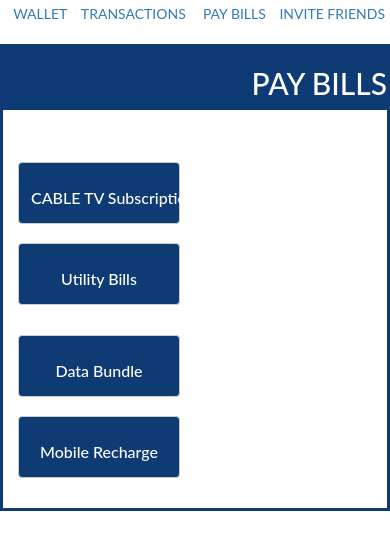
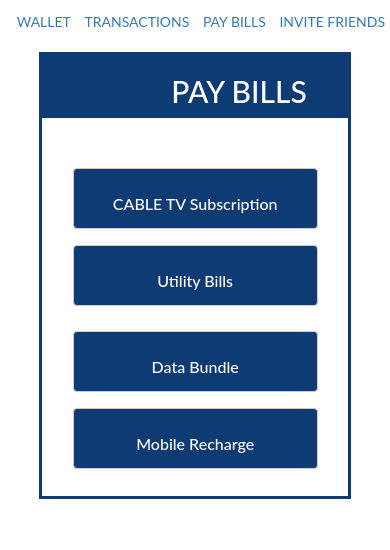
Before and after one commit to handsome9ice/handsome9icepaybills, a plain HTML site: page paybills.html in a window 390 px wide. Drawn offline with nearby package versions, Linux system fonts and the light colour scheme.

Commit message:
page now responsive on all devices

```diff
--- a/css/style.css
+++ b/css/style.css
@@ -6,19 +6,21 @@ body {
 header {
     text-align: right;
     font-style: bold;
-    margin: 1% auto;
+    margin: 3% auto;
 }
 
 h2 {
-
     font-style: bold;
     text-align: right;
+    padding-right: 13.5%;
 }
 
 h3 {
     font-size: 16px;
     font-style: bold;
     text-align: center;
+    padding-right: 15px;
+    padding-left: 15px;
 }
 
 hr {
@@ -32,19 +34,21 @@ hr {
 
 .paybills {
     margin: 20px auto;
-    width: auto;
+    width: 80%;
     border-style: solid;
     border-color: #0F3B75;
 }
 
 .col-sm-4 {
-    width: 50%;
     margin-top: 3%;
     margin-bottom: 5%;
+    margin-right: 5%;
+    padding-left: 10%;
 }
 
 .btn-default {
-    width: 100%;
+    width:100%;
+    margin:auto;
     background-color: #0F3B75;
     color: #ffffff;
 }
--- a/paybills.html
+++ b/paybills.html
@@ -16,7 +16,7 @@
         <header>
 			<ul class="list-inline">
 				<li><a href="#">WALLET</a></li>
-				<li><a href="#">TRANSACTIONS</a></li>&nbsp;
+				<li><a href="#">TRANSACTIONS</a></li>
 				<li><a href="#">PAY BILLS</a></li>
 				<li><a href="#">INVITE FRIENDS</a></li>
 			</ul>
@@ -78,7 +78,7 @@
                     </div>
                     <!--col-2-->
                     <div class="col-sm-4">
-                        <a href="#" class="btn btn-default"><h3>Mobile Recharge</h3></a>
+                        <a href="#" class="btn btn-default btn-default-2"><h3>Mobile Recharge</h3></a>
                     </div>
                 </div>
             </div>
```
